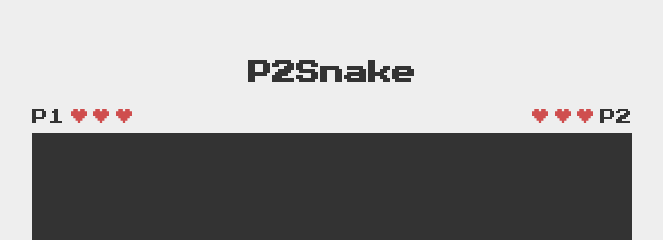
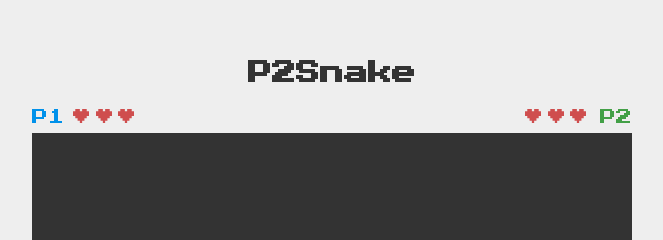
Before and after one commit to boguz/p2snake, a plain HTML site: page index.html in a window 1280 px wide. Shown: the part 103-343 px from the top of the page, 308-971 px from the left. Drawn offline with Linux system fonts and the light colour scheme.

Commit message:
Add function to show player lives

```diff
--- a/index.html
+++ b/index.html
@@ -15,8 +15,6 @@
     <!-- STYLES -->
     <link rel="stylesheet" type="text/css" media="screen" href="./styles/p2snake.css" />
 
-    <!-- SCRIPTS -->
-    <script src="./scripts/p2snake.js"></script>
 </head>
 <body>
 
@@ -26,19 +24,27 @@
         <div class="lives__row">
             <div class="lives__container lives__container--one">
                 <div class="lives__player">P1</div>
-                <span class="lives__heart"></span>
-                <span class="lives__heart"></span>
-                <span class="lives__heart"></span>
+                <div class="lives__hearts">
+                    <span class="lives__heart"></span>
+                    <span class="lives__heart"></span>
+                    <span class="lives__heart"></span>
+                </div>
             </div>
             <div class="lives__container lives__container--two">
                 <div class="lives__player">P2</div>
-                <span class="lives__heart"></span>
-                <span class="lives__heart"></span>
-                <span class="lives__heart"></span>
+                <div class="lives__hearts">
+                    <span class="lives__heart"></span>
+                    <span class="lives__heart"></span>
+                    <span class="lives__heart"></span>
+                </div>
             </div>
         </div>
         <canvas id="canvas" width="600" height="400"></canvas>
     </div>
 
+    <!-- SCRIPTS -->
+    <script src="./scripts/food.js"></script>
+    <script src="./scripts/snake.js"></script>
+    <script src="./scripts/p2snake.js"></script>
 </body>
 </html>
--- a/scripts/p2snake.js
+++ b/scripts/p2snake.js
@@ -0,0 +1,27 @@
+// CONSTANTS
+const canvas = document.querySelector('#canvas');
+const ctx = canvas.getContext('2d');
+const startingLives = 3;
+const heartsP1 = document.querySelectorAll('.lives__container--one .lives__heart');
+const heartsP2 = document.querySelectorAll('.lives__container--two .lives__heart');
+
+// VARIABLES
+let livesP1 = startingLives;
+let livesP2 = startingLives;
+
+function drawHearts(playerHearts, livesLeft) {
+    for (let i = 0; i < startingLives; i++) {
+        if (i <= livesLeft -1 ) {
+            playerHearts[i].classList.add('lives__heart--show');
+        } else {
+            playerHearts[i].classList.remove('lives__heart--show');
+        }
+    }
+}
+
+function gameInit() {
+    drawHearts(heartsP1, livesP1);
+    drawHearts(heartsP2, livesP2);
+}
+
+gameInit();
--- a/styles/p2snake.css
+++ b/styles/p2snake.css
@@ -10,6 +10,8 @@ html, body {
 
     --color-grey--very-light: #eeeeee;
     --color-grey--very-dark: #333333;
+    --color-player-one: #0091ea;
+    --color-player-two: #43a047;
 }
 
 .container {
@@ -35,12 +37,28 @@ html, body {
 }
 
 .lives__container {
-    width: 100px;
+    width: 110px;
     display: flex;
     justify-content: space-between;
 }
 
+.lives__hearts {
+    width: 72px;
+    display: flex;
+    justify-content: flex-start;
+}
+
+.lives__container--one {
+    color: var(--color-player-one);
+}
+
 .lives__container--two {
+    flex-direction: row-reverse;
+    color: var(--color-player-two);
+}
+
+.lives__container--two .lives__hearts {
+    justify-content: flex-end;
     flex-direction: row-reverse;
 }
 
@@ -48,8 +66,14 @@ html, body {
     display: inline-block;
     width: 1em;
     height: 1em;
+    margin: 0 .2em;
     background-image: url(../images/heart.svg);
     background-repeat: no-repeat;
+    opacity: 0;
+}
+
+.lives__heart--show {
+    opacity: 1;
 }
 
 
```
Also changed, not shown: README.md.
